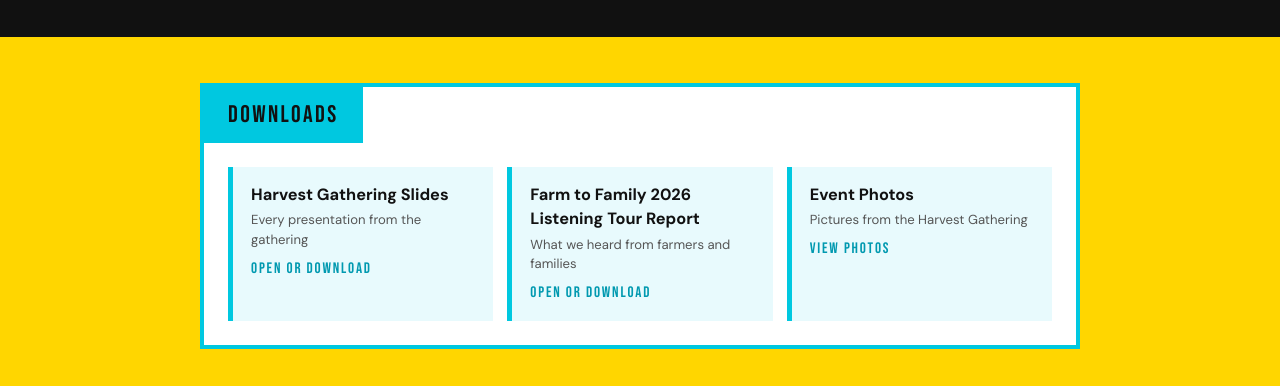
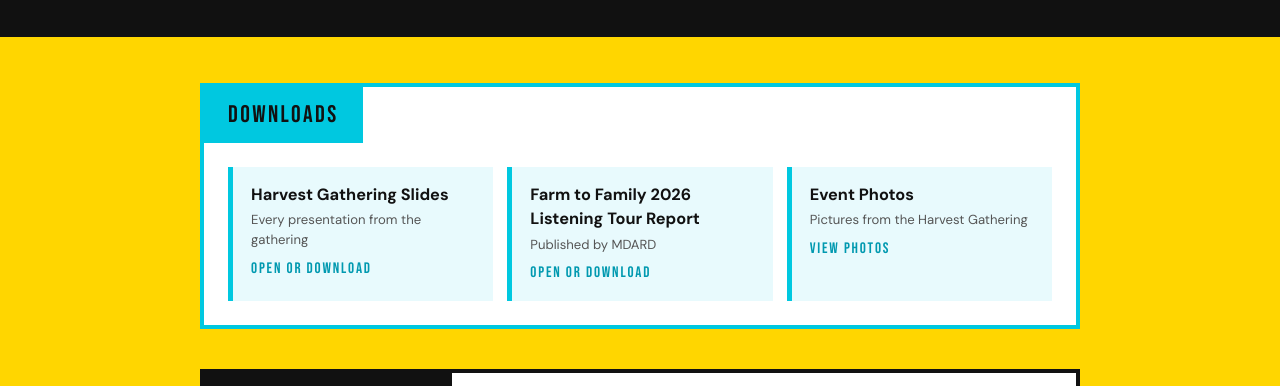
Before and after one commit to tierralocal/tierra-local-site, a plain HTML site: page connect.html in a window 1280 px wide. Shown: the part 346-732 px from the top of the page. Drawn offline with Linux system fonts and the light colour scheme.

Commit message:
Update download links and descriptions in connect.html

```diff
--- a/connect.html
+++ b/connect.html
@@ -141,14 +141,14 @@
     <div class="tab">Downloads</div>
     <div class="body">
       <div class="dl-grid">
-        <a class="dl" href="https://drive.google.com/file/d/1beKuCw1ZFzg1wKG-FJKxAitzcDqBwZ5B/view?usp=sharing" target="_blank" rel="noopener">
+        <a class="dl" href="https://drive.google.com/file/d/1gSo7drg7eR6XWZZW-nWddcWJUnTouQNP/view?usp=drive_link" target="_blank" rel="noopener">
           <div class="dl-name">Harvest Gathering Slides</div>
           <div class="dl-sub">Every presentation from the gathering</div>
           <div class="dl-go">OPEN OR DOWNLOAD</div>
         </a>
-        <a class="dl" href="https://drive.google.com/file/d/1beKuCw1ZFzg1wKG-FJKxAitzcDqBwZ5B/view?usp=sharing" target="_blank" rel="noopener">
+        <a class="dl" href="https://drive.google.com/file/d/1beKuCw1ZFzg1wKG-FJKxAitzcDqBwZ5B/view?usp=drive_link" target="_blank" rel="noopener">
           <div class="dl-name">Farm to Family 2026 Listening Tour Report</div>
-          <div class="dl-sub">What we heard from farmers and families</div>
+          <div class="dl-sub">Published by MDARD</div>
           <div class="dl-go">OPEN OR DOWNLOAD</div>
         </a>
         <a class="dl" href="https://drive.google.com/drive/folders/1GVn-HEHxiXbvD-ioX0AIHGS9ZCUrYKTy" target="_blank" rel="noopener">
```
